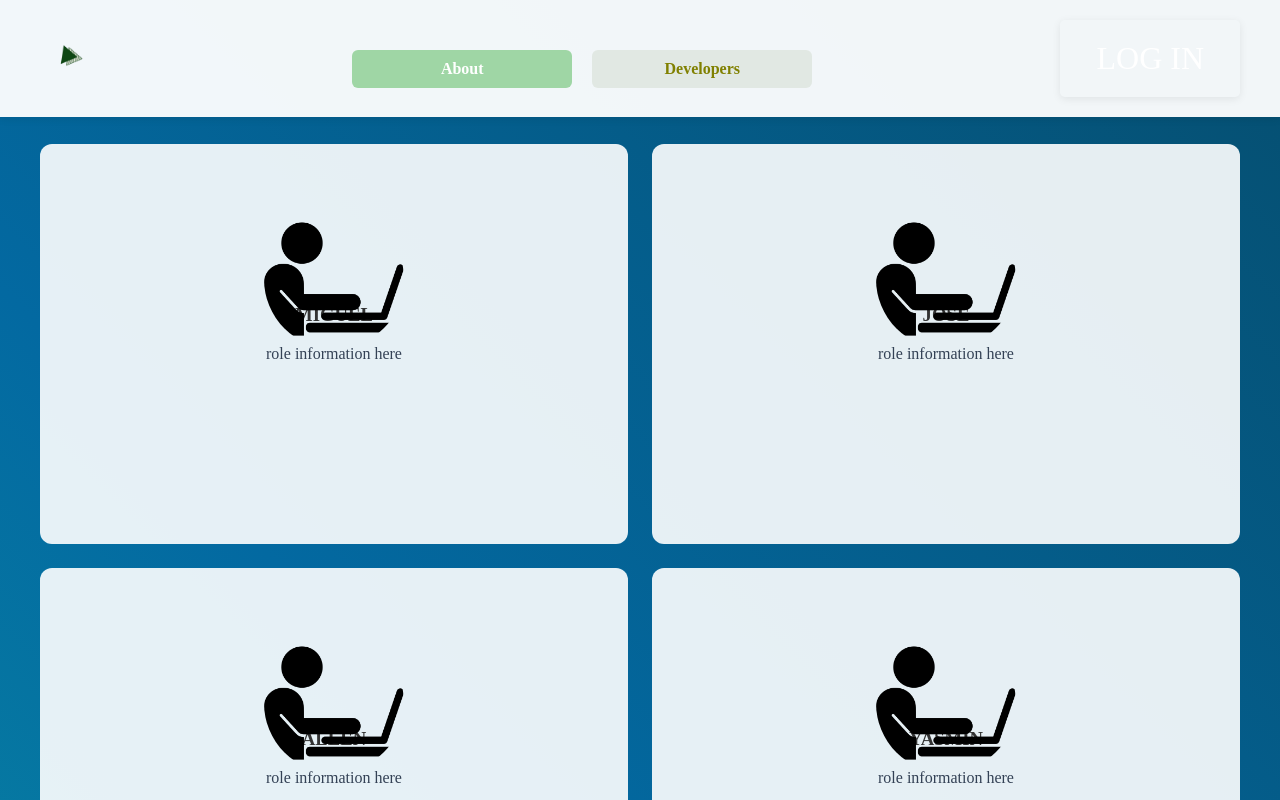
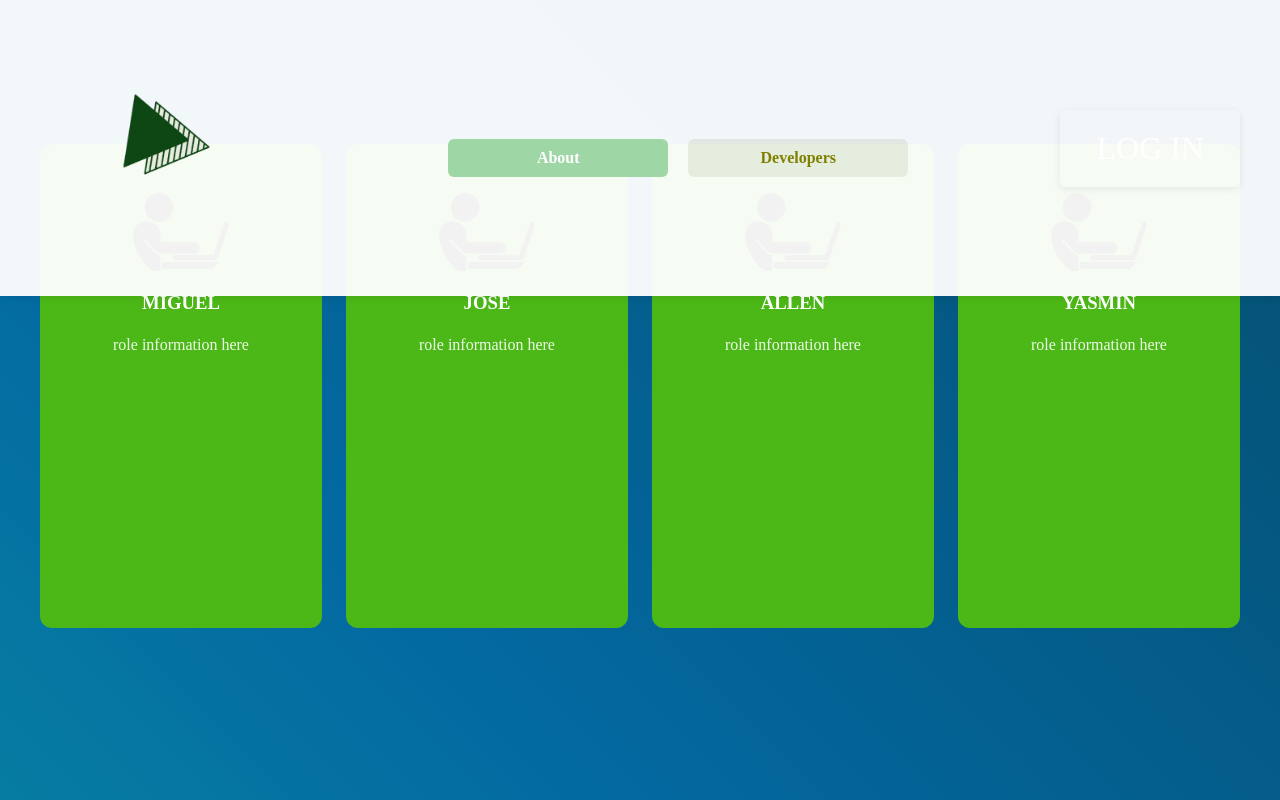
Before and after one commit to yasmincsun/comp490project, a React (Vite) app in the folder FrontEnd/: page /developers in a window 1280 px wide. Shown: the top 800 px of the page. Built offline with nearby package versions, Linux system fonts and the light colour scheme; the HTML template or start-up script is replaced by a standard one.

Commit message:
styling stuff (interim)

```diff
--- a/FrontEnd/src/components/aboutPage/aboutPage.css
+++ b/FrontEnd/src/components/aboutPage/aboutPage.css
@@ -130,8 +130,8 @@
 }
 
 .logo-btn {
-  width: 64px;
-  height: 64px;
+  width: 256px;
+  height: 256px;
   object-fit: contain;
   cursor: pointer;
 }
--- a/FrontEnd/src/components/developerPage/developerPage.css
+++ b/FrontEnd/src/components/developerPage/developerPage.css
@@ -139,42 +139,46 @@
 }
 
 .logo-btn {
-  width: 64px;
-  height: 64px;
+  width: 256px;
+  height: 256px;
   object-fit: contain;
   cursor: pointer;
 }
 
 .team-grid {
   display: grid;
-  grid-template-columns: repeat(2, 1fr);
+  grid-template-columns: repeat(4, 1fr); /* four vertical columns */
   gap: 24px;
   margin-top: 24px;
 }
 
 .team-card {
-  background: rgba(255,255,255,0.9);
+  background: #4CB817; /* requested green */
   border-radius: 12px;
-  padding: 20px;
-  min-height: 360px;
-  position: relative;
-  overflow: hidden;
+  padding: 28px 16px 36px;
+  min-height: 420px;
+  display: flex;
+  flex-direction: column;
+  align-items: center;
+  justify-content: flex-start;
   text-align: center;
+  color: white;
 }
 
 .team-card img {
-  position: absolute;
-  top: 25%; /* approximately 25% from top */
-  left: 50%;
-  transform: translate(-50%, -25%);
-  width: 140px;
-  height: 140px;
+  width: 96px; /* smaller image */
+  height: 96px;
   border-radius: 50%;
   object-fit: cover;
+  margin-top: 12px; /* a little bit from the top */
 }
 
-.team-card h3 { margin-top: 140px; }
-.team-card p { color: #334155; }
+.team-card h3 {
+  margin-top: 12px;
+  margin-bottom: 6px;
+}
+
+.team-card p { color: rgba(255,255,255,0.9); }
 
 @keyframes gradientShiftDev {
   0% { background-position: 0% 50%; }
--- a/FrontEnd/src/components/frontPage/frontPage.css
+++ b/FrontEnd/src/components/frontPage/frontPage.css
@@ -133,8 +133,8 @@
 }
 
 .logo-btn {
-  width: 64px;
-  height: 64px;
+  width: 256px;
+  height: 256px;
   object-fit: contain;
   cursor: pointer;
 }
--- a/FrontEnd/src/components/loginPage/login.jsx
+++ b/FrontEnd/src/components/loginPage/login.jsx
@@ -37,13 +37,13 @@ const FormWithValidation = () => {
   const navigate = useNavigate();
 
   // Disable page scrolling while this component is mounted to prevent background scroll
-  useEffect(() => {
-    const previousOverflow = document.body.style.overflow;
-    document.body.style.overflow = "hidden";
-    return () => {
-      document.body.style.overflow = previousOverflow || "";
-    };
-  }, []);
+  // useEffect(() => {
+  //   const previousOverflow = document.body.style.overflow;
+  //   document.body.style.overflow = "hidden";
+  //   return () => {
+  //     document.body.style.overflow = previousOverflow || "";
+  //   };
+  // }, []);
 
   /**
  * Checks values of user input
--- a/FrontEnd/src/components/loginPage/loginPage.css
+++ b/FrontEnd/src/components/loginPage/loginPage.css
@@ -47,7 +47,7 @@
     flex-direction: column;
     margin: auto;
     /* slightly higher on the screen than default */
-    margin-top: 125px;
+    margin-top: 90px;
     width: 650px;
     /* let height grow with content so submit button isn't clipped */
     height: auto;
```
